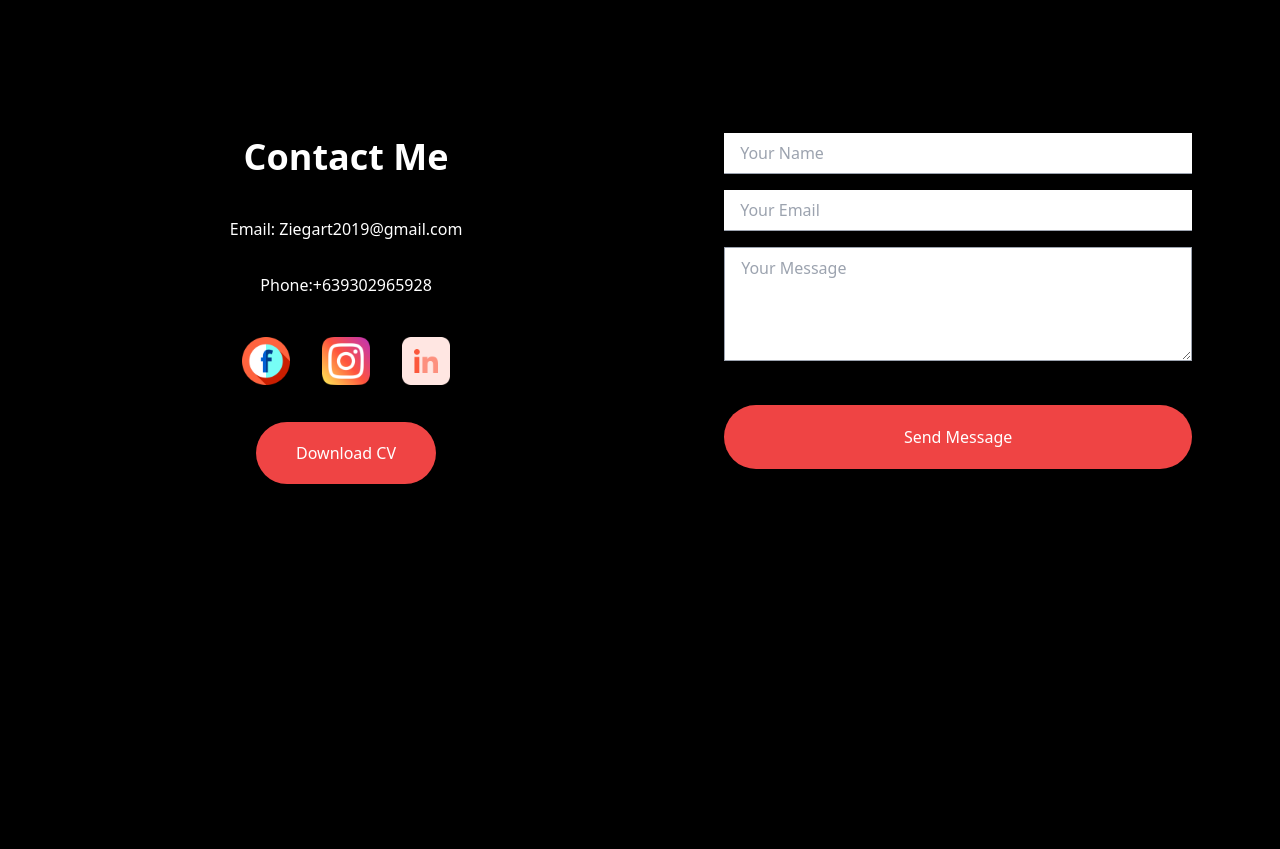
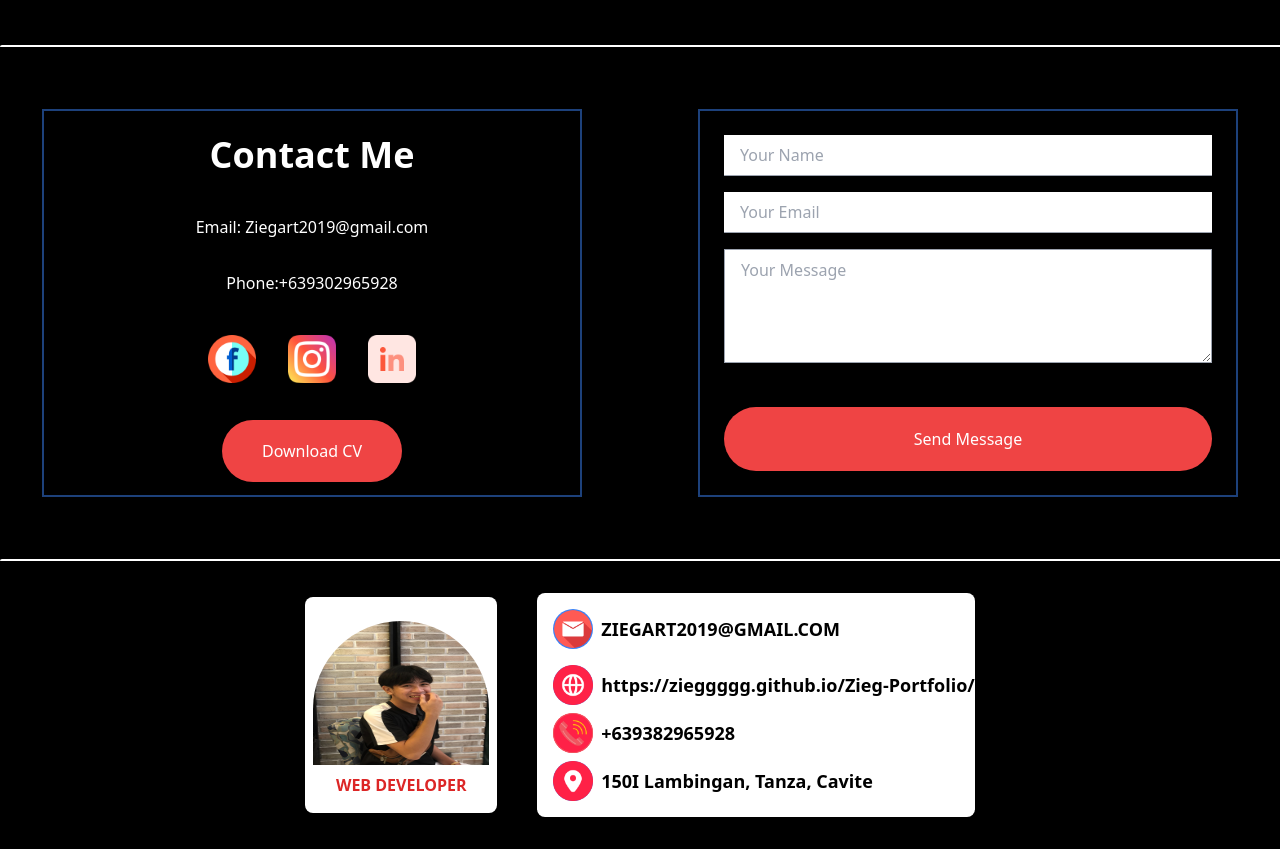
Before and after one commit to ZIEGGGGG/Zieg-Portfolio, a website: page index.html in a window 1280 px wide. Shown: the part 2239-3088 px from the top of the page. Before the commit the page ends 2800 px from the top, so only its background shows below. Drawn offline with nearby package versions, Linux system fonts and the light colour scheme.

Commit message:
addded header and  organized the contact conatiner made responsive.

```diff
--- a/index.html
+++ b/index.html
@@ -198,6 +198,9 @@ function showTab(tabIndex) {
     });
 </script>
 
+<!-- line divider -->
+<div class="bg-primary  rounded-tl-xl border-2 border-solid border-white border-t-0 border-l-0 border-r-0 ">
+</div>
 
 
 <!-- MY services section -->
@@ -232,6 +235,9 @@ function showTab(tabIndex) {
         </div>
     </div>
 </section>
+<!-- line divider -->
+<div class="bg-primary  rounded-tl-xl border-2 border-solid border-white border-t-0 border-l-0 border-r-0 ">
+</div>
 
 <!-- My Work section-->
 <section id="mywork" class="relative overflow-hidden">
@@ -269,13 +275,16 @@ function showTab(tabIndex) {
     </div>
 </section>
 
+<!-- line divider -->
+<div class="bg-primary  rounded-tl-xl border-2 border-solid border-white border-t-0 border-l-0 border-r-0 ">
+</div>
 
 <!-- contact section -->
 <section id="contactme" class="relative overflow-hidden">
     <div class="container mx-auto py-16">
-        <div class="flex flex-col lg:flex-row justify-center items-center mx-11">
+        <div class="grid grid-cols-1 md:grid-cols-2 gap-8">
             <!-- Left Container for Social Media and CV Button -->
-            <div class="lg:w-3/5 lg:pr-8 mb-8 lg:mb-0 p-8 transform transition-transform duration-500 hover:-translate-y-2">
+            <div class="mx-11 transform transition-transform duration-500 hover:translate-y-2 ring-2 p-6">
                 <h2 class="text-4xl font-bold mb-10 text-white text-center">Contact Me</h2>
                 <p class="text-white text-center mb-8">Email: Ziegart2019@gmail.com</p>
                 <p class="text-white text-center mb-10">Phone:+639302965928</p>
@@ -299,7 +308,7 @@ function showTab(tabIndex) {
             </div>
 
             <!-- Right Container for Contact Form -->
-            <div class="lg:w-1/2 lg:pl-8 mx-11 transform transition-transform duration-500 hover:translate-y-2">
+            <div class="mx-11 transform transition-transform duration-500 hover:translate-y-2 ring-2 p-6">
                 <form action="https://api.web3forms.com/submit" method="POST" class="flex flex-col">
                     <input type="hidden" name="access_key" value="7797a827-bf85-4e47-9e8f-f2de98f9ff38">
                     <input type="text" name="name" class="border-b border-gray-400 py-2 px-4 mb-4" placeholder="Your Name" required>
@@ -313,5 +322,50 @@ function showTab(tabIndex) {
 </section>
 
 
+<div class="bg-primary  rounded-tl-xl border-2 border-solid border-white border-t-0 border-l-0 border-r-0 ">
+    </div>
+
+
+    <!-- footer section -->
+<footer class="flex items-center mb-2x text-white py-8">
+    <div class="container mx-auto px-4 flex flex-col md:flex-row items-center justify-center gap-6">
+        <!-- Left Section for Picture -->
+        <div class="mb-4 md:mb-0 md:mr-4 bg-white rounded-lg py-4   ">
+            <img src="image/footer_profile.jpg" alt="Profile Picture" class=" md:w-48 md:h-40  lg:w-48 lg:h-40  sm:w-96 sm:h-56 h-56 w-96  rounded-t-full mx-auto md:mx-0 p-2 ">
+          <h1 class="font-bold text-red-600 text-center">WEB DEVELOPER</h1>
+
+        </div>
+     <!-- Right Section for Social Media Icons and Text Information -->
+     <div class="flex flex-col md:flex-cool bg-white rounded-lg border-full py-4 md:space-x-4 md:space-y-2">
+        <!-- Social Media Icons and Text Information -->
+        <div class="mb-2 flex items-center md:mb-2 px-4 md:px-0 md:ml-4">
+            <a href="#" class="flex items-center justify-center bg-blue-500 hover:bg-blue-600 rounded-full w-10 h-10">
+                <img src="image/email_icon.png" alt="Email">
+            </a>
+            <p class="ml-2 text-black font-bold md:text-lg">ZIEGART2019@GMAIL.COM</p>
+        </div>
+        <div class="mb-2 flex items-center md:mb-2 px-4 md:px-0 md:ml-4">
+            <a href="https://zieggggg.github.io/Zieg-Portfolio/" class="flex items-center justify-center bg-blue-500 hover:bg-blue-600 text-white rounded-full w-10 h-10">
+                <img src="image/website_icon.png" alt="WEBSITE">
+            </a>
+            <p class="ml-2 text-black font-bold md:text-lg">https://zieggggg.github.io/Zieg-Portfolio/</p>
+        </div>
+        <div class="mb-2 mt-2 flex items-center md:mb-2 px-4 md:px-0 md:ml-4">
+            <a href="#" class="flex items-center justify-center bg-[#FF2147] hover:bg-blue-600 text-white rounded-full w-10 h-10">
+                <img src="image/contact_icon.png" alt="CONTACT">
+            </a>
+            <p class="ml-2 text-black font-bold md:text-lg">+639382965928</p>
+        </div>
+        <div class="mb-2 flex items-center md:mb-2 px-4 md:px-0 md:ml-4">
+            <a href="https://www.google.com/maps/place/Lambingan+Barangay+Hall/@14.3529605,120.7994184,16.75z/data=!4m15!1m8!3m7!1s0x33962a2ad9a8f953:0x9b88814e7068ee8c!2sLambingan,+Tanza,+Cavite!3b1!8m2!3d14.3450617!4d120.8053835!16s%2Fg%2F11f0wlxv5n!3m5!1s0x3396297c30df5ef5:0x6e5415f4a5b24bfa!8m2!3d14.3531127!4d120.8005923!16s%2Fg%2F11kzcnfggl?entry=ttu" class="flex items-center justify-center bg-blue-500 hover:bg-blue-600 text-white rounded-full w-10 h-10">
+                <img src="image/location_icon.png" alt="LOCATION">
+            </a>
+            <p class="text-black font-bold md:text-lg ml-2">150I Lambingan, Tanza, Cavite</p>
+        </div>
+    </div>
+
+
+</footer>
+
 </body>
 </html>
```
Also changed, not shown: image/contact_icon.png (added), image/email_icon.png (added), image/footer_profile.jpg (added), image/location_icon.png (added), image/website_icon.png (added), src/output.css.
